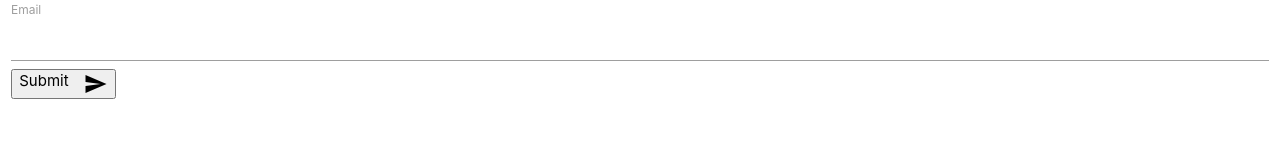
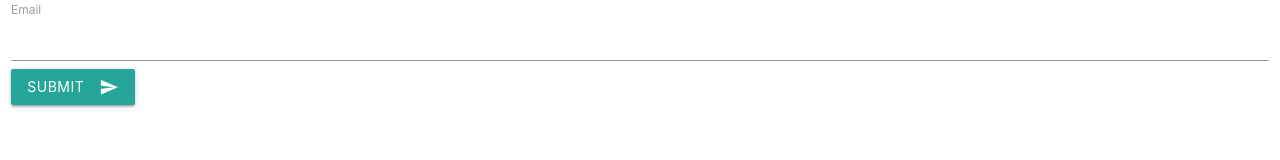
Before and after one commit to pwatrous/send-spam-to-me, a website: page site/index.html in a window 1280 px wide. Drawn offline with nearby package versions, Linux system fonts and the light colour scheme.

Commit message:
fixed typo on button

```diff
--- a/site/index.html
+++ b/site/index.html
@@ -18,7 +18,7 @@
 				<div class="input-field col s12">
 					<input id="email" type="email" class="validate">
 					<label for="email" class="active">Email</label>
-						<button class="button" type="submit" name="action">Submit
+						<button class="btn" type="submit" name="action">Submit
     					<i class="material-icons right">send</i>
   </button>
 				</div>
```
